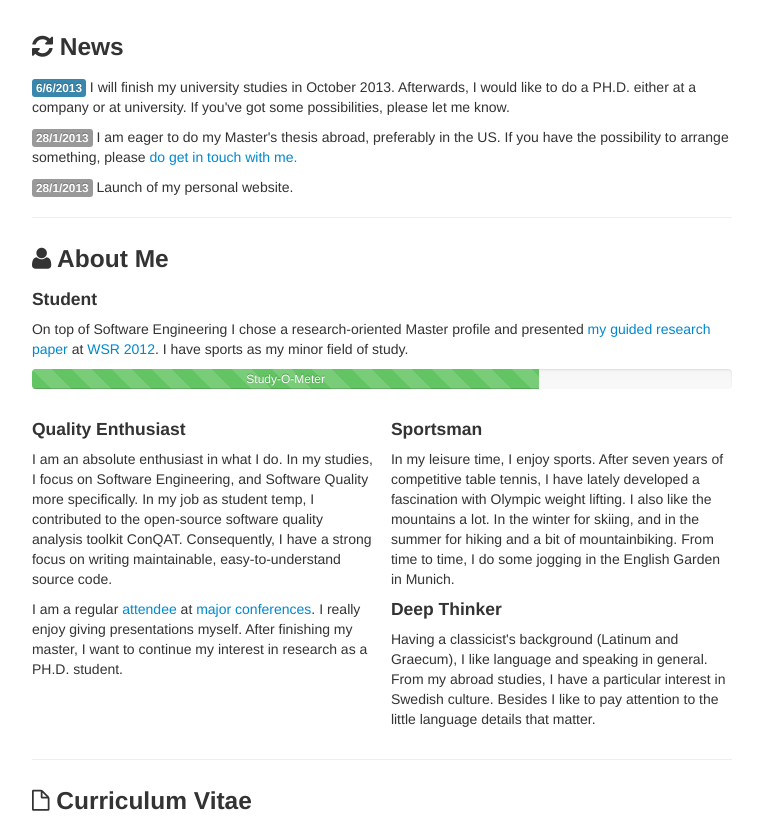
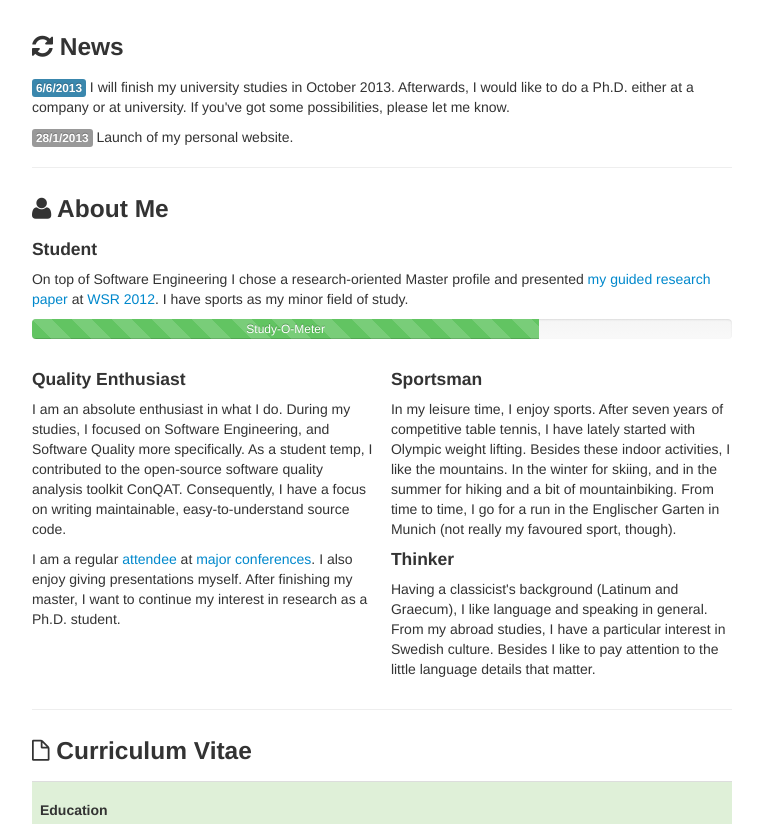
Before and after one commit to Inventitech/website, a plain HTML site: page index.html in a window 1280 px wide. Shown: the part 425-1249 px from the top of the page, without its empty margins (276-1039 px from the left). Drawn offline with nearby package versions, Linux system fonts and the light colour scheme.

Commit message:
shortens some texts, removes some repetitive clauses. introduces heart icon :)

```diff
--- a/index.html
+++ b/index.html
@@ -65,7 +65,7 @@ h3:before {
 
 			<div class="span3">
 				<img src="mbeller_photo.jpg" data-placement="bottom" rel="tooltip"
-					title="That's me (with a tie).">
+					title="That's me.">
 			</div>
 
 			<div class="span9 well lead">
@@ -86,14 +86,8 @@ h3:before {
 				<p>
 					<span class="label label-info">6/6/2013</span> I will finish my
 					university studies in October 2013. Afterwards, I would like to do
-					a PH.D. either at a company or at university. If you've got some
+					a Ph.D. either at a company or at university. If you've got some
 					possibilities, please let me know.
-				</p>
-				<p>
-					<span class="label">28/1/2013</span> I am eager to do my Master's
-					thesis abroad, preferably in the US. If you have the possibility to
-					arrange something, please <a href="#contact">do get in touch
-						with me.</a>
 				</p>
 				<p>
 					<span class="label">28/1/2013</span> Launch of my personal website.
@@ -119,19 +113,19 @@ h3:before {
 				<div class="row-fluid">
 					<div class="span6">
 						<h4>Quality Enthusiast</h4>
-						<p>I am an absolute enthusiast in what I do. In my studies, I
-							focus on Software Engineering, and Software Quality more
-							specifically. In my job as student temp, I contributed to the
+						<p>I am an absolute enthusiast in what I do. During my
+							studies, I focused on Software Engineering, and Software Quality
+							more specifically. As a student temp, I contributed to the
 							open-source software quality analysis toolkit ConQAT.
-							Consequently, I have a strong focus on writing maintainable,
+							Consequently, I have a focus on writing maintainable,
 							easy-to-understand source code.</p>
 						<p>
 							I am a regular <a
 								href="http://fg-sre.gi.de/archiv/wsr/wsr-2012.html">attendee</a>
 							at <a href="http://www.campus-party.eu/2012/">major</a> <a
 								href="http://www.sigs-datacom.de/oop2013/oop2013.html">conferences</a>.
-							I really enjoy giving presentations myself. After finishing my
-							master, I want to continue my interest in research as a PH.D.
+							I also enjoy giving presentations myself. After finishing my
+							master, I want to continue my interest in research as a Ph.D.
 							student.
 						</p>
 
@@ -139,12 +133,13 @@ h3:before {
 					<div class="span6">
 						<h4>Sportsman</h4>
 						<p>In my leisure time, I enjoy sports. After seven years of
-							competitive table tennis, I have lately developed a fascination
-							with Olympic weight lifting. I also like the mountains a lot. In
-							the winter for skiing, and in the summer for hiking and a bit of
-							mountainbiking. From time to time, I do some jogging in the
-							English Garden in Munich.</p>
-						<h4>Deep Thinker</h4>
+							competitive table tennis, I have lately started with Olympic
+							weight lifting. Besides these indoor activities, I like the
+							mountains. In the winter for skiing, and in the summer for hiking
+							and a bit of mountainbiking. From time to time, I go for a run in
+							the Englischer Garten in Munich (not really my favoured sport,
+							though).</p>
+						<h4>Thinker</h4>
 						<p>Having a classicist's background (Latinum and Graecum), I
 							like language and speaking in general. From my abroad studies, I
 							have a particular interest in Swedish culture. Besides I like to
@@ -332,7 +327,7 @@ h3:before {
 			<div class="footer">
 				<hr>
 				<p style="text-align: center;">
-					<small>Made with all the love in the world and <a
+					<small>Made with &nbsp;<i class="icon-heart"></i>&nbsp; and <a
 						href="http://twitter.github.com/bootstrap/">Bootstrap</a> & <a
 						href="http://fortawesome.github.com/Font-Awesome/">FontAwesome</a>.
 					</small>
```
